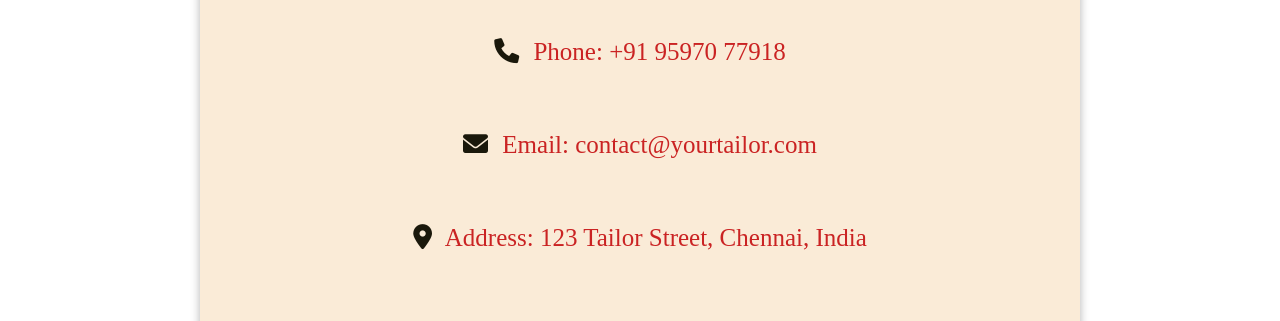
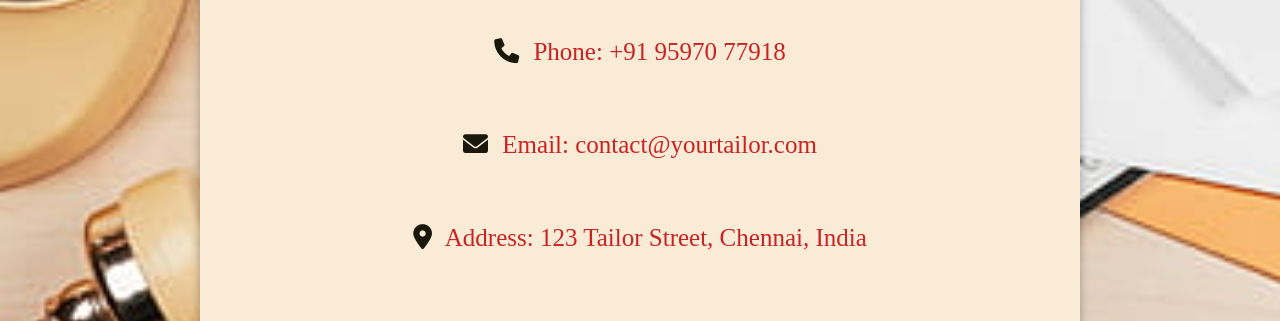
Before and after one commit to Revathi2304/sewing, a plain HTML site: page contact.html in a window 1280 px wide. Shown: the part 250-571 px from the top of the page. Drawn offline with Linux system fonts and the light colour scheme.

Commit message:
Update contact.css stylesheet

```diff
--- a/contact.css
+++ b/contact.css
@@ -67,7 +67,7 @@ a:hover {
     background-color: antiquewhite;
 }
 body{
-    background: url(images/c1.jpg);
+    background: url(c1.jpg);
     background-size: cover;
     background-position: center;
     opacity: 1;
```
